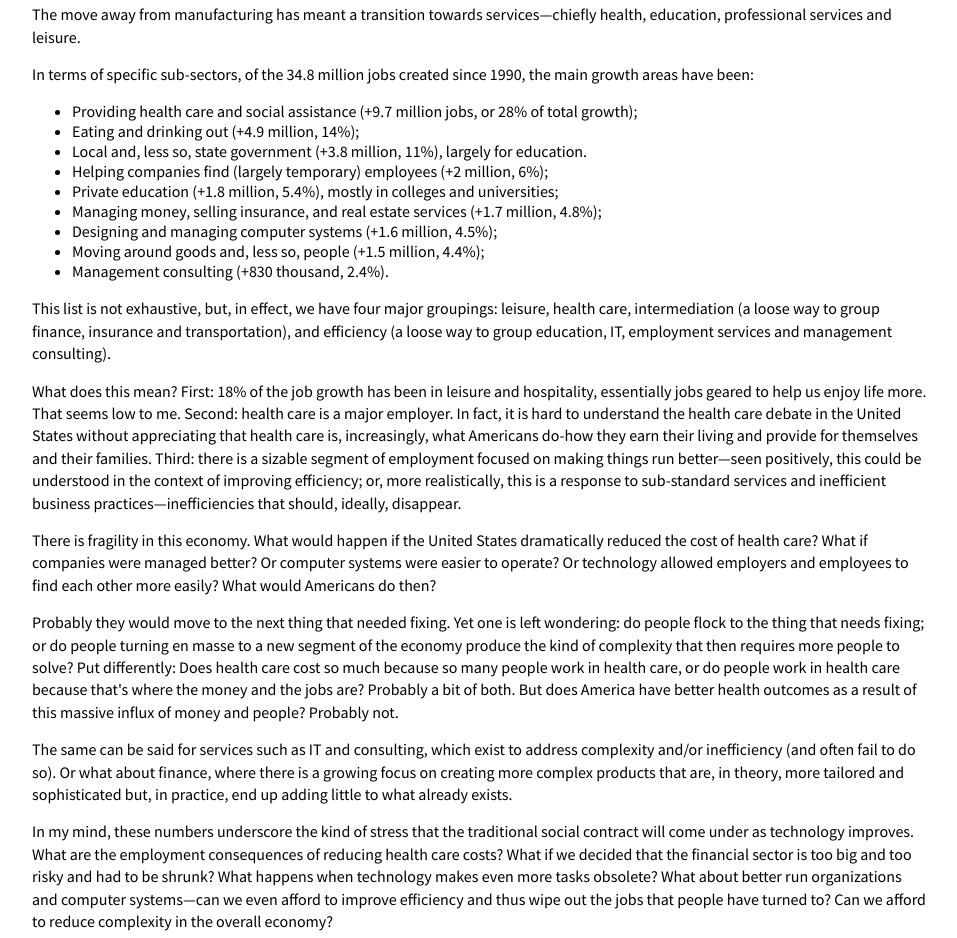
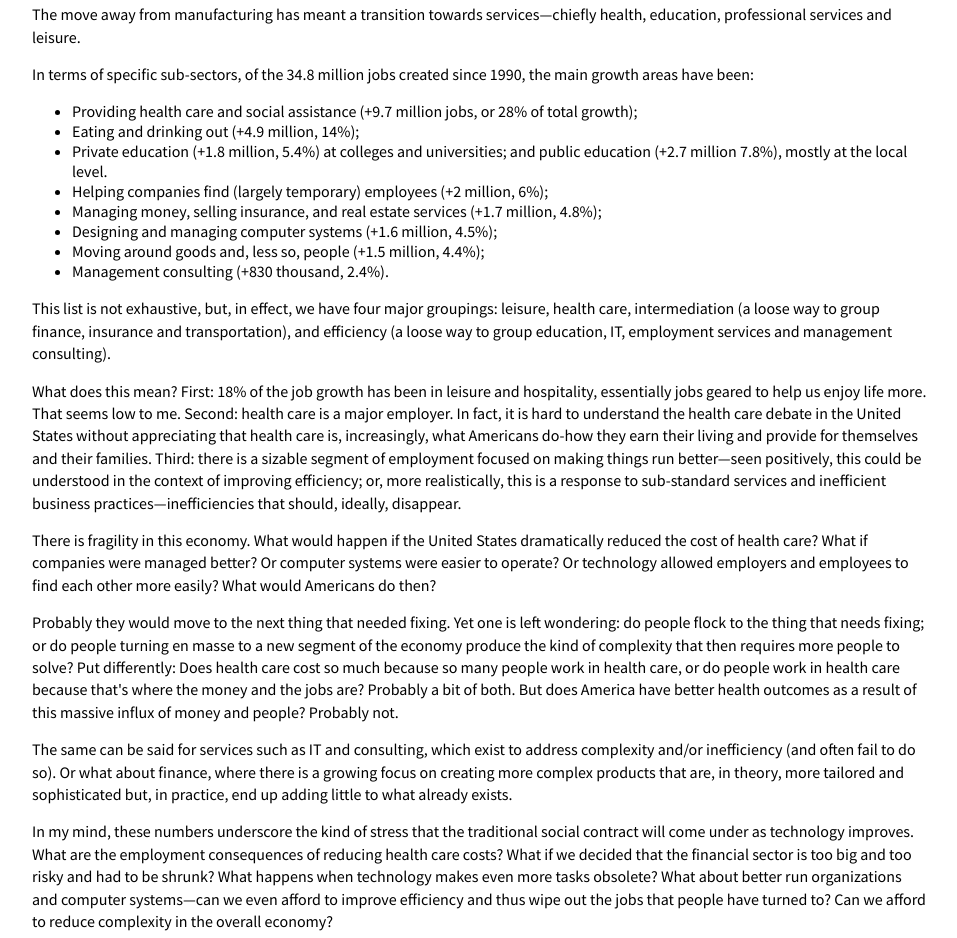
Before and after one commit to nikostsafos/afterManufacturing, a plain HTML site: page index.html in a window 1280 px wide. Shown: the part 3471-4409 px from the top of the page, without its empty margins (160-1117 px from the left). Drawn offline with nearby package versions, Linux system fonts and the light colour scheme.

Commit message:
updated index

```diff
--- a/index.html
+++ b/index.html
@@ -144,9 +144,8 @@
 
     <ul><li>Providing health care and social assistance (+9.7 million jobs, or 28% of total growth);</li>
         <li>Eating and drinking out (+4.9 million, 14%);</li>
-        <li>Local and, less so, state government (+3.8 million, 11%), largely for education.</li>
+        <li>Private education (+1.8 million, 5.4%) at colleges and universities; and public education (+2.7 million 7.8%), mostly at the local level.</li>
         <li>Helping companies find (largely temporary) employees (+2 million, 6%);</li>
-        <li>Private education (+1.8 million, 5.4%), mostly in colleges and universities;</li>
         <li>Managing money, selling insurance, and real estate services (+1.7 million, 4.8%);</li>
         <li>Designing and managing computer systems (+1.6 million, 4.5%);</li>
         <li>Moving around goods and, less so, people (+1.5 million, 4.4%);</li>
```
